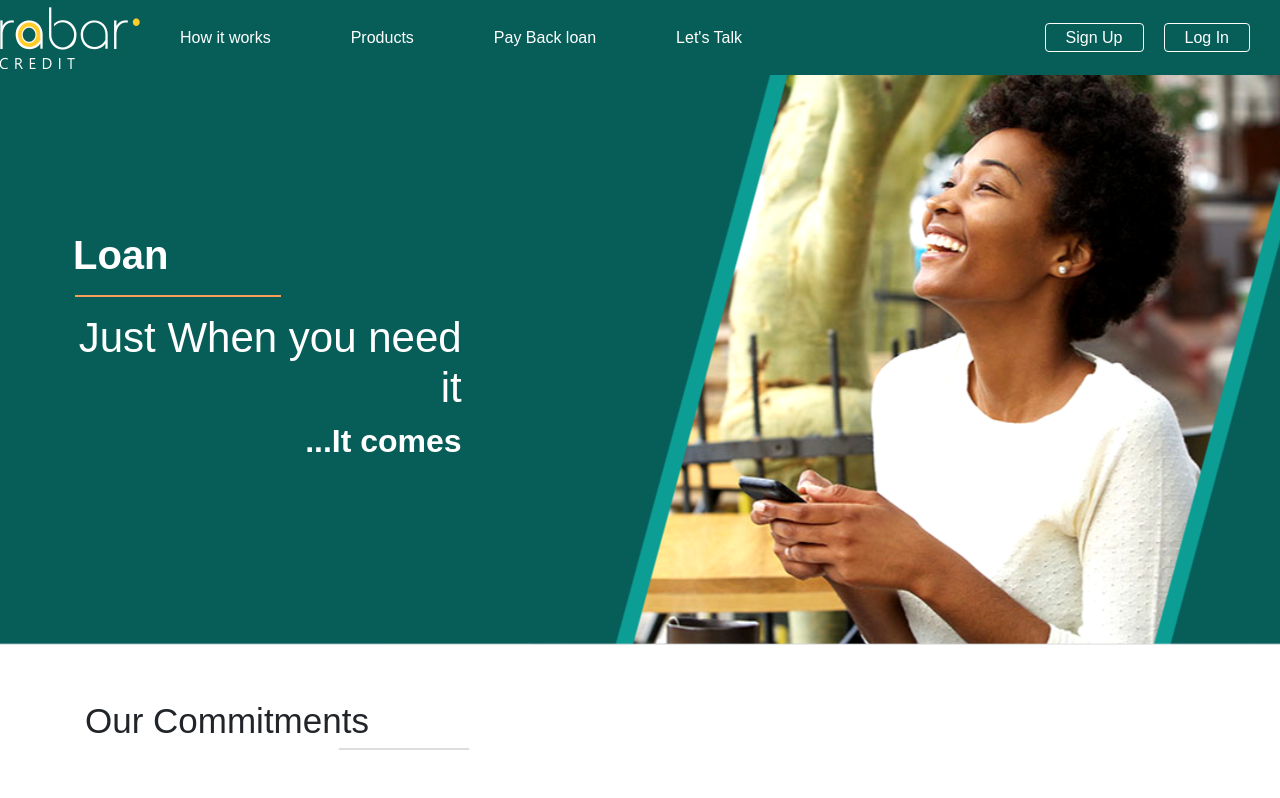
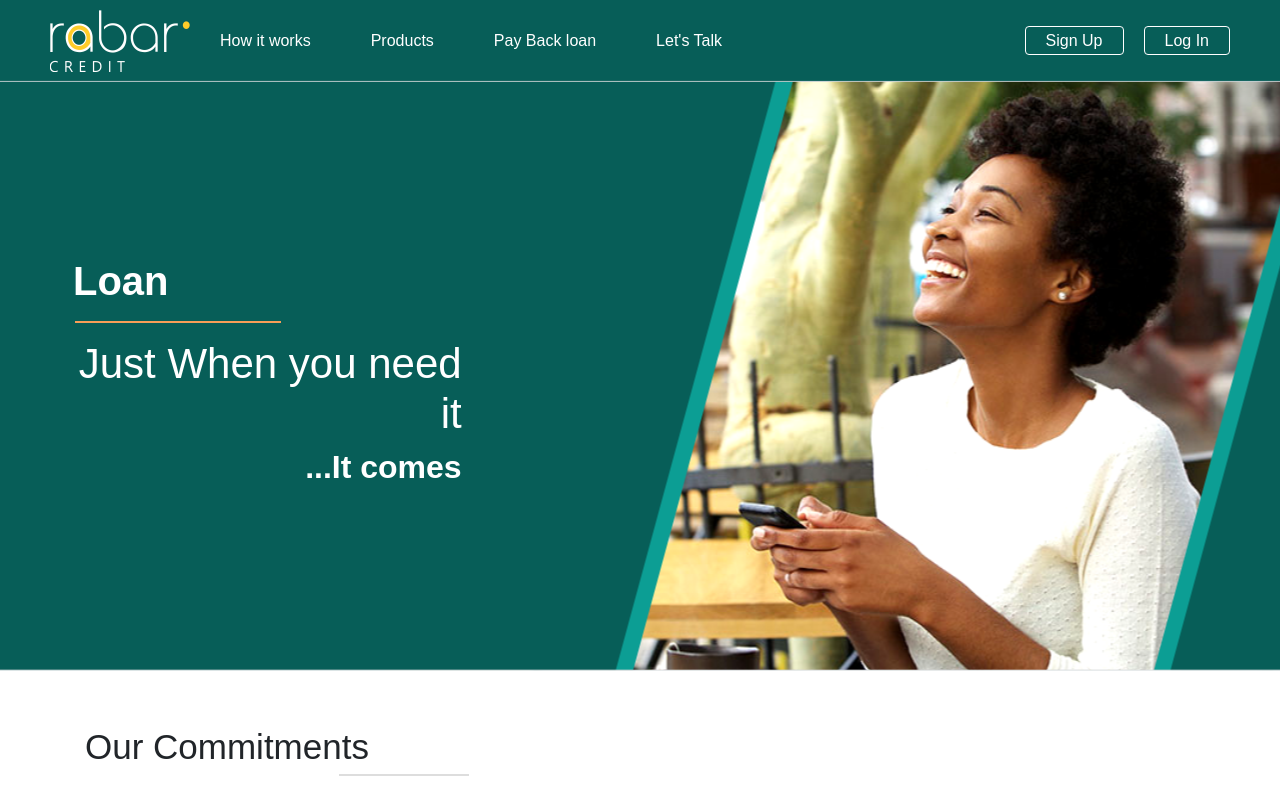
Before and after one commit to ecscorpresources/rabarcredit, a React (Create React App) app: page / in a window 1280 px wide. Shown: the top 798 px of the page. Built offline with nearby package versions, Linux system fonts and the light colour scheme.

Commit message:
adjusted the padding for the navabr

```diff
--- a/src/components/includes/Navbar/Navbar.js
+++ b/src/components/includes/Navbar/Navbar.js
@@ -33,7 +33,7 @@ class Navbar extends Component {
         <Toolbar handleDrawerToggleClick={this.handleDrawerToggleClick} />
         <SideDrawer show={this.state.SideDrawerOpen} />
         {myBackdrop}
-        <main style={{ marginTop: "56px" }}></main>
+        {/* <main style={{ marginTop: "56px" }}></main> */}
       </div>
     );
   }
--- a/src/components/includes/Navbar/Toolbar/Toolbar.css
+++ b/src/components/includes/Navbar/Toolbar/Toolbar.css
@@ -1,11 +1,8 @@
 .toolbar {
-  position: fixed;
-  top: 0;
-  left: 0;
   width: 100%;
   background-color: #075e58;
-  height: 75px;
-  padding-right: 20px;
+  padding: 10px 50px;
+  z-index: 1;
 }
 
 .toolbar_navigation {
@@ -47,7 +44,6 @@
 }
 
 .toolbar_navigation_items ul.login_signup a {
-  margin: 0 10px;
   color: #fff;
   background-color: transparent;
   padding: 5px 20px;
@@ -55,8 +51,12 @@
   border: 1px solid #fff;
 }
 
+.toolbar_navigation_items ul.login_signup a:first-child {
+  margin-left: 20px;
+}
+
 .toolbar_navigation_items ul.links li {
-  padding: 0 40px;
+  padding: 0 30px;
 }
 /*
 .spacer {
```
